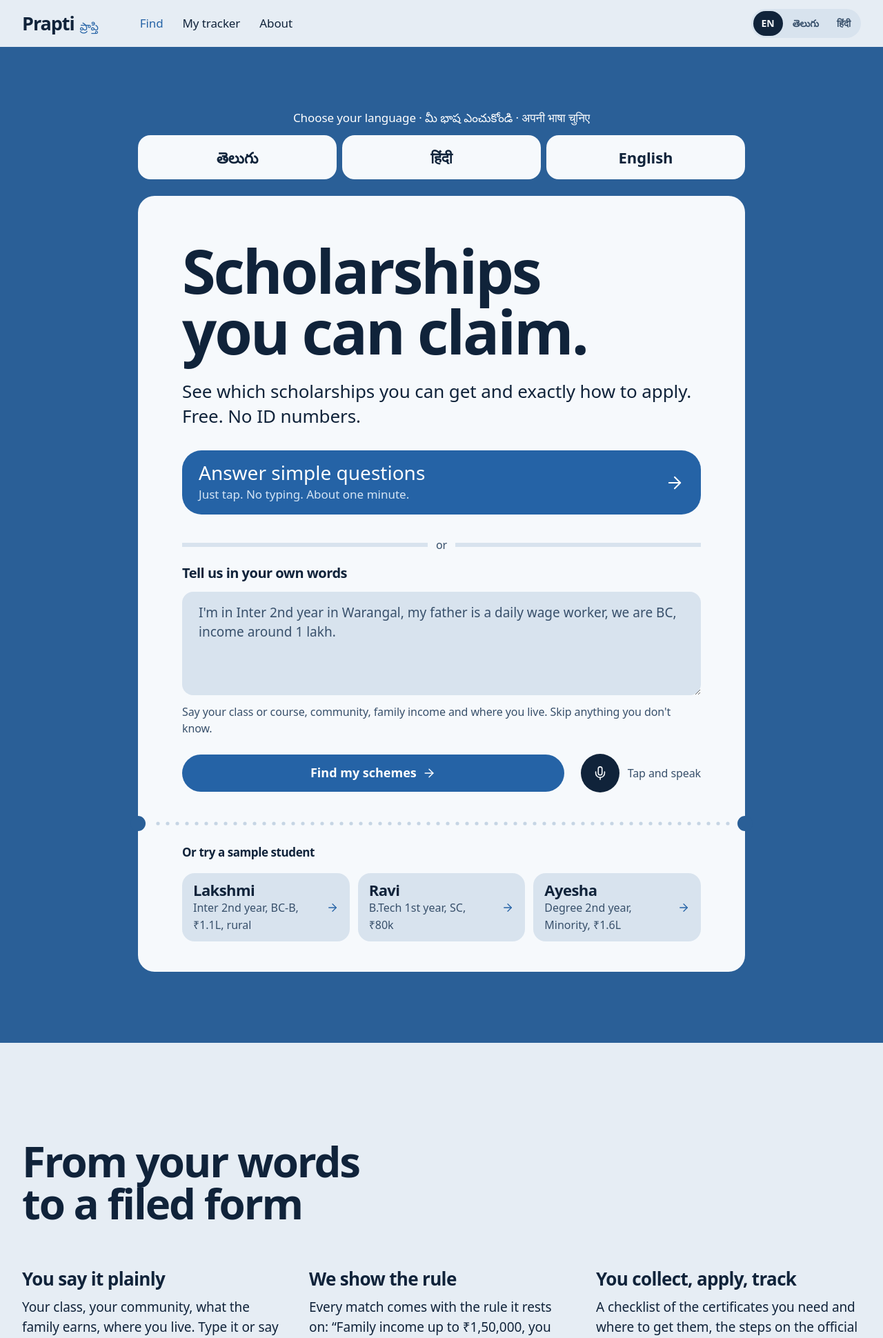
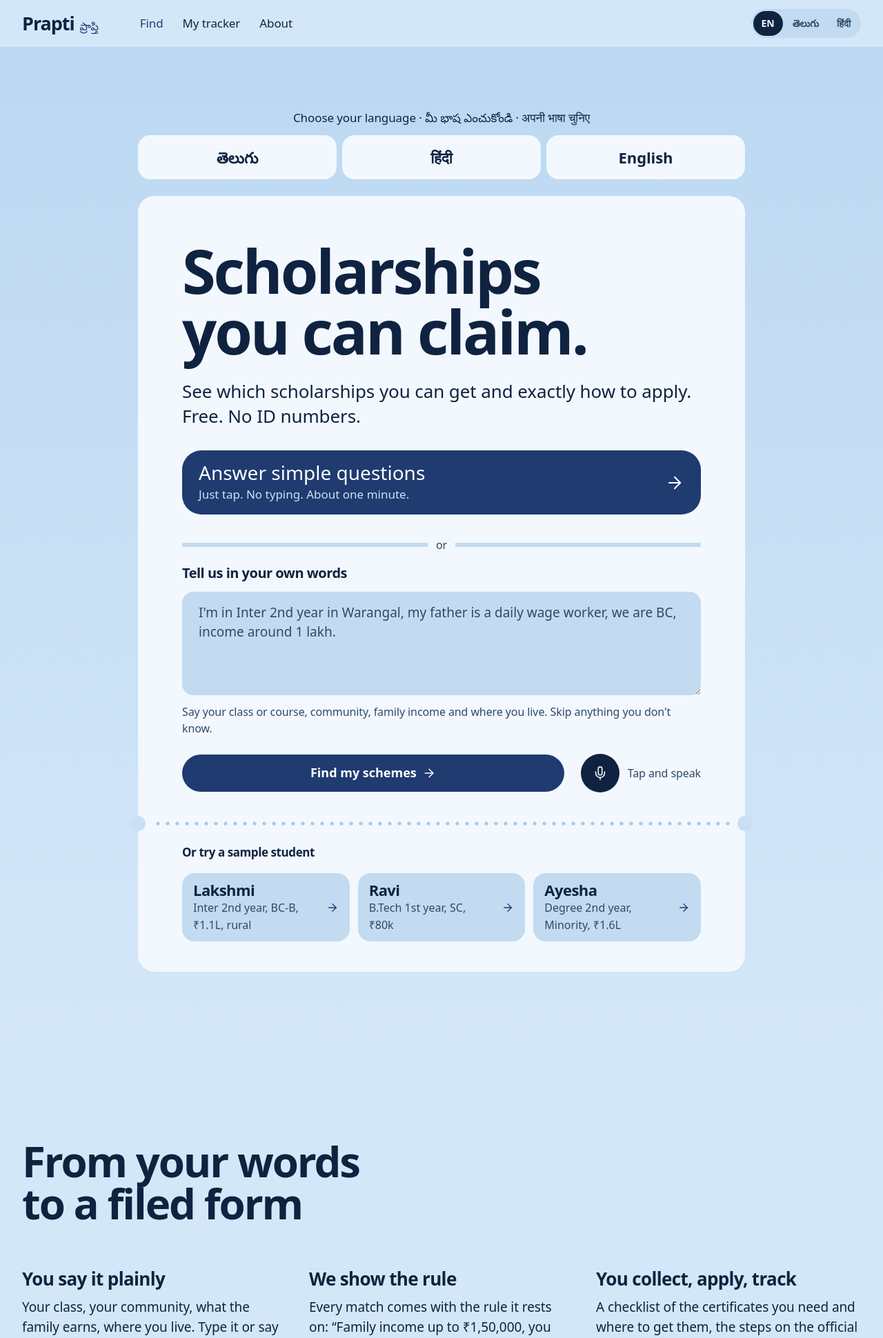
Before and after one commit to KAVY-01/prapti, a Flask app: page / in a window 1280 px wide. Shown: the top 1940 px of the page at 69% size. Run offline with Flask 3, Linux system fonts and the light colour scheme; some web fonts are replaced.

Commit message:
Light sky-blue background, navy buttons
- Whole page on a light sky blue (#d4e7f8), home top area a soft sky
  gradient instead of a dark block; cards the palest sky, not stark white
- Buttons and actions navy (#1f3b70), secondary buttons and selected
  chips sky (#bcd6ef), results summary a lighter navy
- All text pairs 5:1 or better (navy on sky 8.6:1)

```diff
--- a/static/css/app.css
+++ b/static/css/app.css
@@ -325,7 +325,7 @@ h3 {
 }
 
 .slip[data-ground="field"] {
-  --ground: var(--field);
+  --ground: #c8dff4; /* matches the sky behind the home slip */
 }
 
 .perforation {
@@ -368,7 +368,7 @@ h3 {
 
 /* ---------- Home: hero field + the slip ---------- */
 .hero-field {
-  background: var(--field);
+  background: linear-gradient(180deg, #bcd8f2 0%, #d4e7f8 100%); /* soft sky */
   padding: clamp(32px, 7vw, 96px) var(--gutter) clamp(48px, 8vw, 120px);
 }
 
@@ -2610,7 +2610,7 @@ h3 {
 .lang-pick {
   max-width: 880px;
   margin: 0 auto var(--space-5);
-  color: var(--field-ink);
+  color: var(--ink);
 }
 
 .lang-pick-title {
--- a/static/css/tokens.css
+++ b/static/css/tokens.css
@@ -1,27 +1,27 @@
 /* Prapti design tokens.
    Direction: "the page is the object" — every result is the paper slip a student
-   carries to the Mee Seva counter. Soft blue-grey ground, navy ink, calm blues. */
+   carries to the Mee Seva counter. Light sky-blue ground, pale cards, navy actions. */
 :root {
   /* Colour: soothing blues. Every text/background pair is 4.5:1 or better. */
-  --bg: #e6edf4;          /* soft blue-grey ground */
-  --paper: #f6f9fc;       /* the slip */
-  --surface: #f6f9fc;     /* alias kept for older rules */
-  --surface-2: #d8e3ee;   /* tone step: chips, inset panels */
-  --surface-3: #c6d5e4;   /* deeper step: pressed, tracks */
-  --ink: #10233a;         /* deep navy */
-  --ink-2: #38506b;       /* soft ink, secondary text */
-  --ink-3: #46607c;       /* hints */
-  --brand: #2563a6;       /* calm ocean blue: actions */
-  --brand-hover: #1c5089;
+  --bg: #d4e7f8;          /* light sky-blue ground */
+  --paper: #f2f8fe;       /* the slip: palest sky, not stark white */
+  --surface: #f2f8fe;     /* alias kept for older rules */
+  --surface-2: #c2dbf1;   /* tone step: chips, inset panels */
+  --surface-3: #a9c8e6;   /* deeper step: pressed, tracks */
+  --ink: #0f2340;         /* deep navy */
+  --ink-2: #2f4a68;       /* soft ink, secondary text */
+  --ink-3: #3e5877;       /* hints */
+  --brand: #1f3b70;       /* navy: buttons and actions */
+  --brand-hover: #162c56;
   --brand-ink: #ffffff;
-  --brand-soft: #d8e7f6;  /* pale sky: secondary buttons, selected chips */
-  --field: #2a5f97;       /* the one large field (results summary, footer) */
+  --brand-soft: #bcd6ef;  /* sky: secondary buttons, selected chips */
+  --field: #24467e;       /* the one large field (results summary, footer) */
   --field-ink: #ffffff;
-  --field-ink-2: #d5e5f5;
+  --field-ink-2: #cfe0f3;
 
   /* Status */
-  --likely: #1d5a8c;
-  --likely-bg: #d8e7f6;
+  --likely: #1f3b70;
+  --likely-bg: #d0e4f7;
   --maybe: #7d4f0c;       /* warm amber stays: "check one thing" should stand out */
   --maybe-bg: #f1e4c8;
   --no: #38506b;
--- a/templates/base.html
+++ b/templates/base.html
@@ -4,7 +4,7 @@
 <head>
   <meta charset="UTF-8">
   <meta name="viewport" content="width=device-width, initial-scale=1.0">
-  <meta name="theme-color" content="#e6edf4">
+  <meta name="theme-color" content="#d4e7f8">
   <link rel="manifest" href="{{ url_for('static', filename='manifest.json') }}">
   <link rel="apple-touch-icon" href="{{ url_for('static', filename='img/icon.svg') }}">
   <meta name="apple-mobile-web-app-capable" content="yes">
```
Also changed, not shown: other parts of static/css/app.css (+12 -12 lines), static/img/icon.svg, static/manifest.json.
